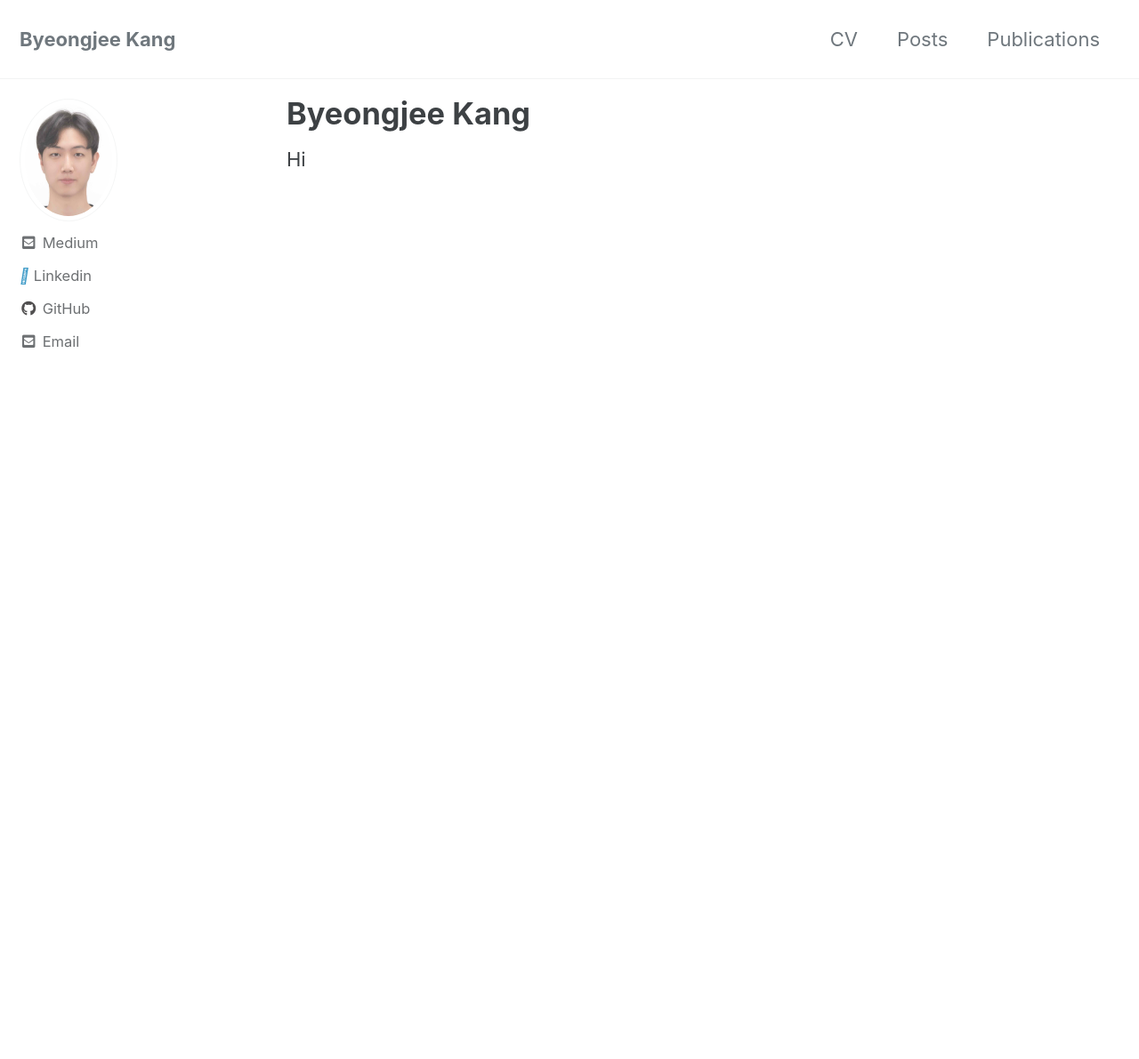
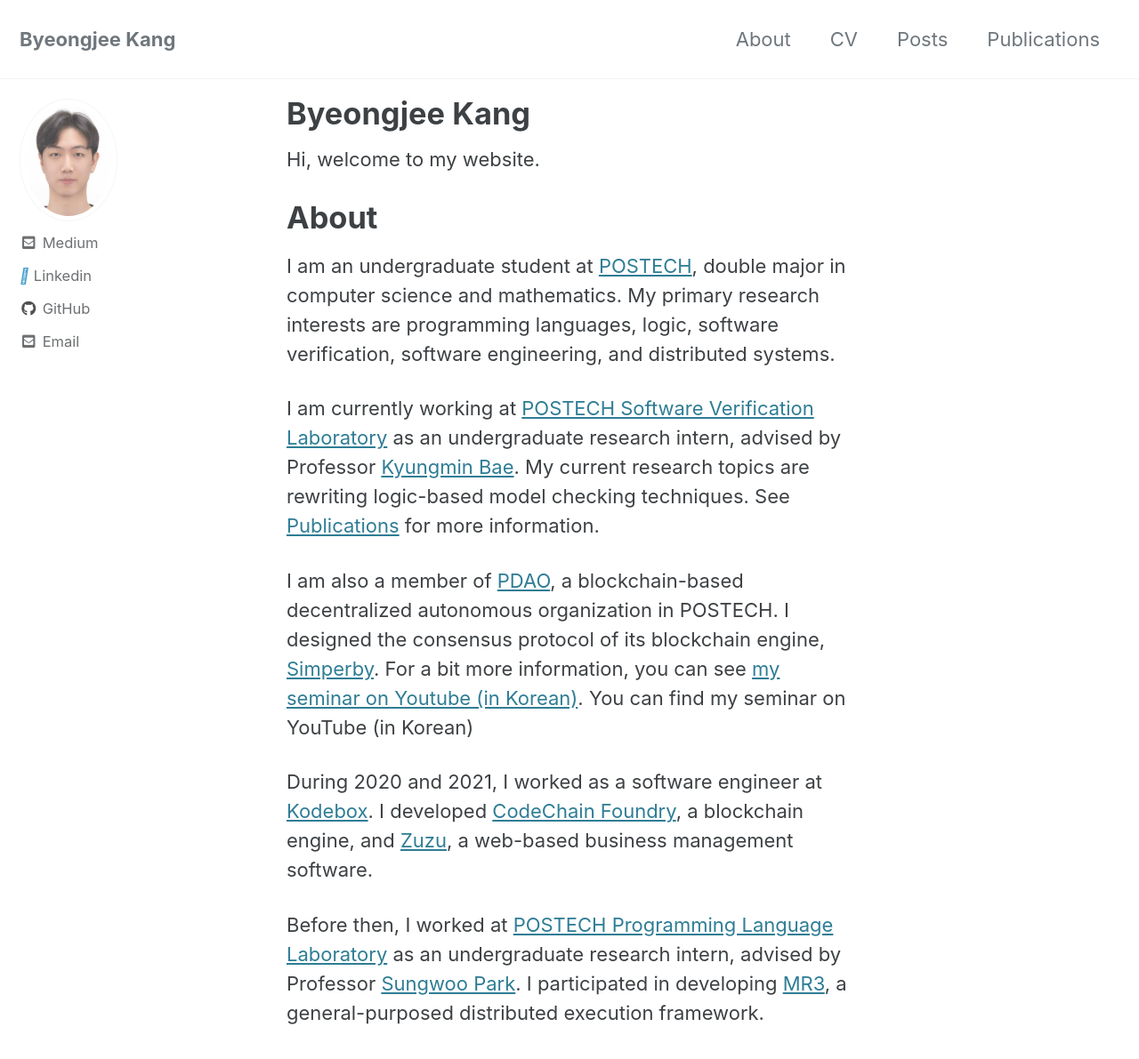
Before and after one commit to byeongjee/byeongjee.github.io, a Jekyll site: the page built from _pages/home.md, in a window 1280 px wide and 1218 px high. Shown: the top 1191 px of the window at 89% size. Built offline with Jekyll 4.4.1, drawn with Linux system fonts in a browser that asks for light colours; cached includes are drawn as plain includes.

Commit message:
Polish the home

```diff
--- a/_data/navigation.yml
+++ b/_data/navigation.yml
@@ -1,5 +1,7 @@
 # main links
 main:
+  - title: "About"
+    url: /
   - title: "CV"
     url: https://www.dropbox.com/s/r3x9pbgic00eh3e/cv.pdf?dl=0
   - title: "Posts"
--- a/_pages/home.md
+++ b/_pages/home.md
@@ -4,4 +4,27 @@
 title: "Byeongjee Kang"
 ---
 
-Hi
+Hi, welcome to my website.
+
+# About
+
+I am an undergraduate student at [POSTECH](https://www.postech.ac.kr/eng/), double major in computer science and mathematics.
+My primary research interests are programming languages, logic, software verification, software engineering, and distributed systems.
+
+I am currently working at [POSTECH Software Verification Laboratory](http://sv.postech.ac.kr/) as an undergraduate research intern,
+advised by Professor [Kyungmin Bae](http://sv.postech.ac.kr/~kmbae/).
+My current research topics are rewriting logic-based model checking techniques.
+See [Publications](/publications) for more information.
+
+I am also a member of [PDAO](https://github.com/postech-dao), a blockchain-based decentralized autonomous organization in POSTECH.
+I designed the consensus protocol of its blockchain engine, [Simperby](https://github.com/postech-dao/simperby).
+For a bit more information, you can see [my seminar on Youtube (in Korean)](https://www.youtube.com/watch?v=jpMdgifwE6Y).
+You can find my seminar on YouTube (in Korean)
+
+During 2020 and 2021, I worked as a software engineer at [Kodebox](https://kodebox.io/).
+I developed [CodeChain Foundry](https://github.com/CodeChain-io/foundry), a blockchain engine,
+and [Zuzu](https://zuzu.network/), a web-based business management software.
+
+Before then, I worked at [POSTECH Programming Language Laboratory](http://pl.postech.ac.kr/) as an undergraduate research intern,
+advised by Professor [Sungwoo Park](http://pl.postech.ac.kr/~gla/).
+I participated in developing [MR3](https://www.datamonad.com/), a general-purposed distributed execution framework.
```
